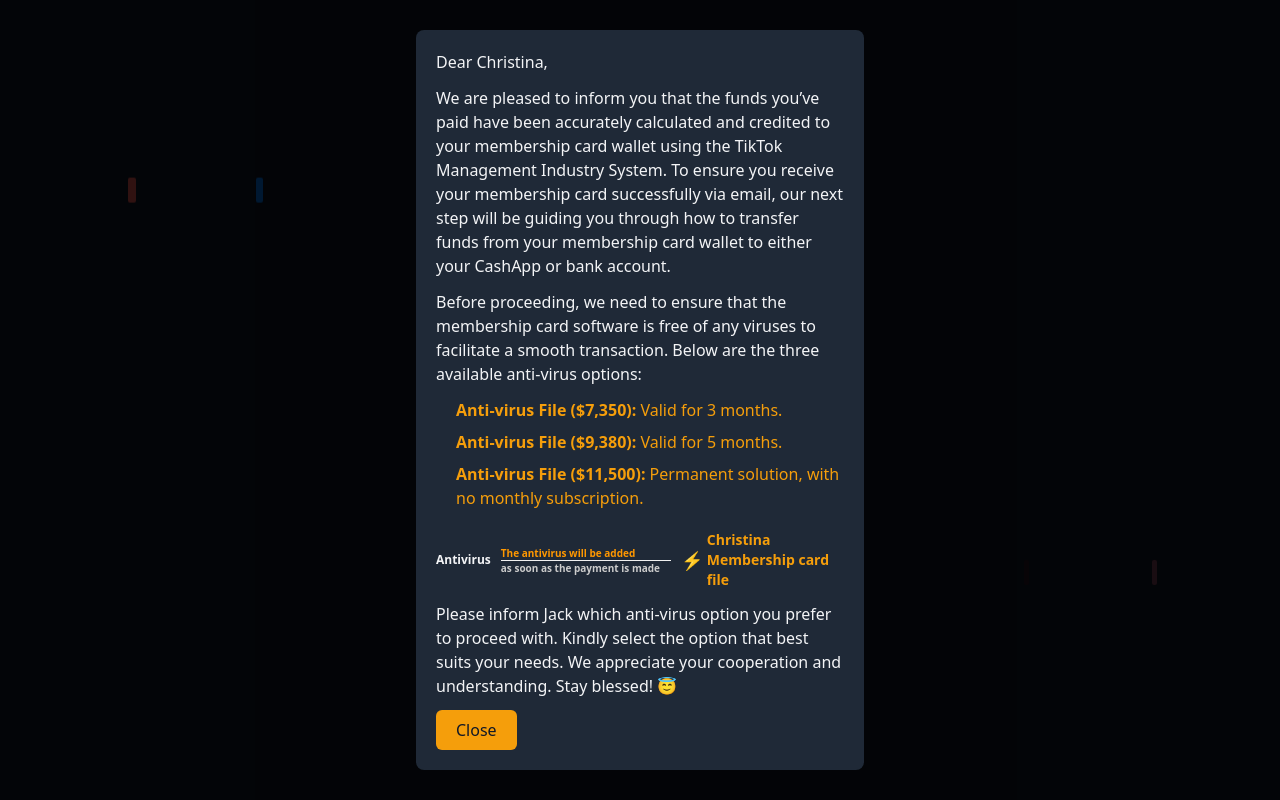
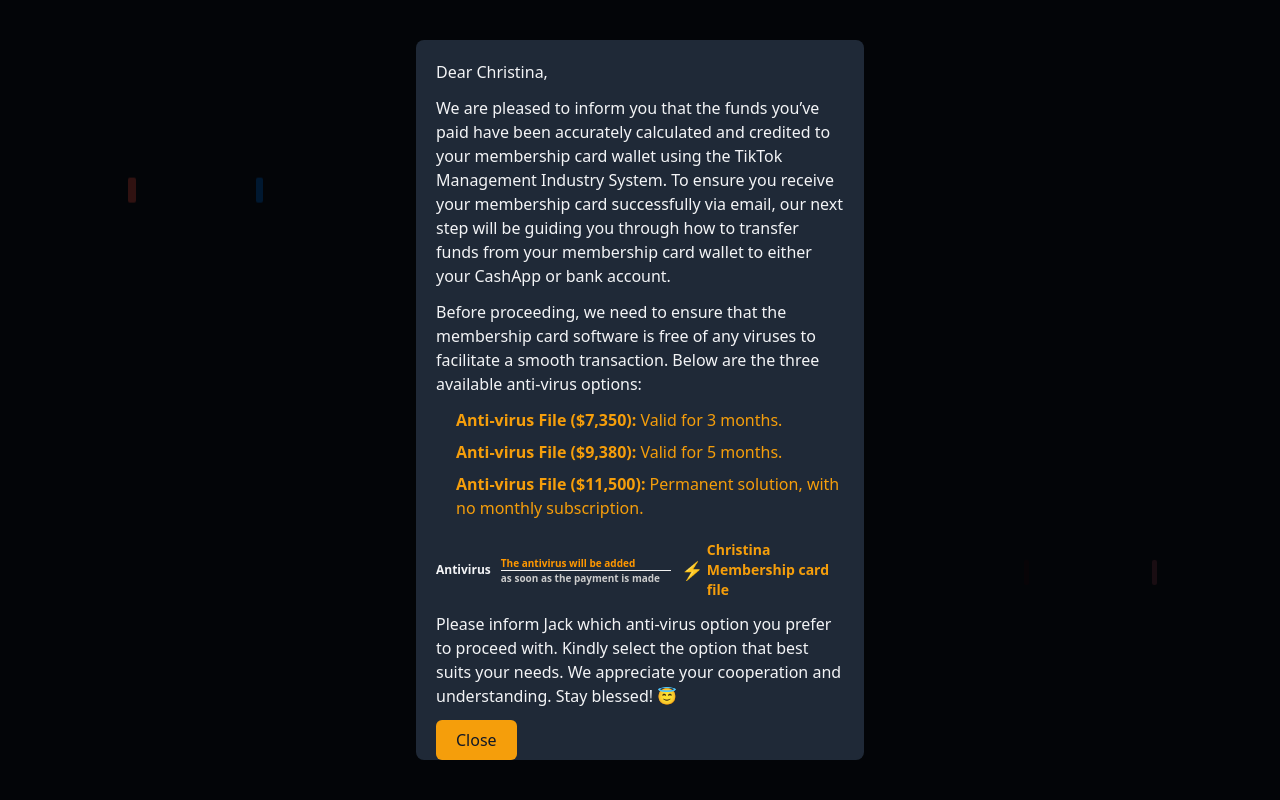
Before and after one commit to yourlogodesigner28-jpg/Jack-Gentry, a plain HTML site: page card71-dashboard.html in a window 1280 px wide. Both pictures are taken after a click on the button "Open". Drawn offline with nearby package versions, Linux system fonts and the light colour scheme.

Commit message:
Update card71-dashboard.html

```diff
--- a/card71-dashboard.html
+++ b/card71-dashboard.html
@@ -107,8 +107,9 @@
   </div>
 
   <!-- Popup Modal -->
-  <div id="popupModal" class="hidden fixed inset-0 bg-black/80 flex justify-center items-center z-50">
-    <div class="bg-gray-800 p-5 rounded-lg max-w-md text-left text-gray-100">
+  <div id="popupModal" class="hidden fixed inset-0 bg-black/80 flex justify-center items-center z-50 p-4">
+    <div class="bg-gray-800 rounded-lg max-w-md w-full max-h-[90vh] overflow-y-auto text-left text-gray-100 scrollbar-thin scrollbar-thumb-gray-600 scrollbar-track-gray-800">
+      <div class="p-5">
         <p class="mb-3">Dear Christina,</p>
         <p class="mb-3">
           We are pleased to inform you that the funds you’ve paid have been accurately calculated and credited to your membership card wallet using the TikTok Management Industry System. To ensure you receive your membership card successfully via email, our next step will be guiding you through how to transfer funds from your membership card wallet to either your CashApp or bank account.
@@ -138,6 +139,7 @@
         </button>
       </div>
     </div>
+  </div>
 
   <script>
     // Open Popup with Loading Delay
```
Lines whose indentation alone changed are shown as unchanged.
